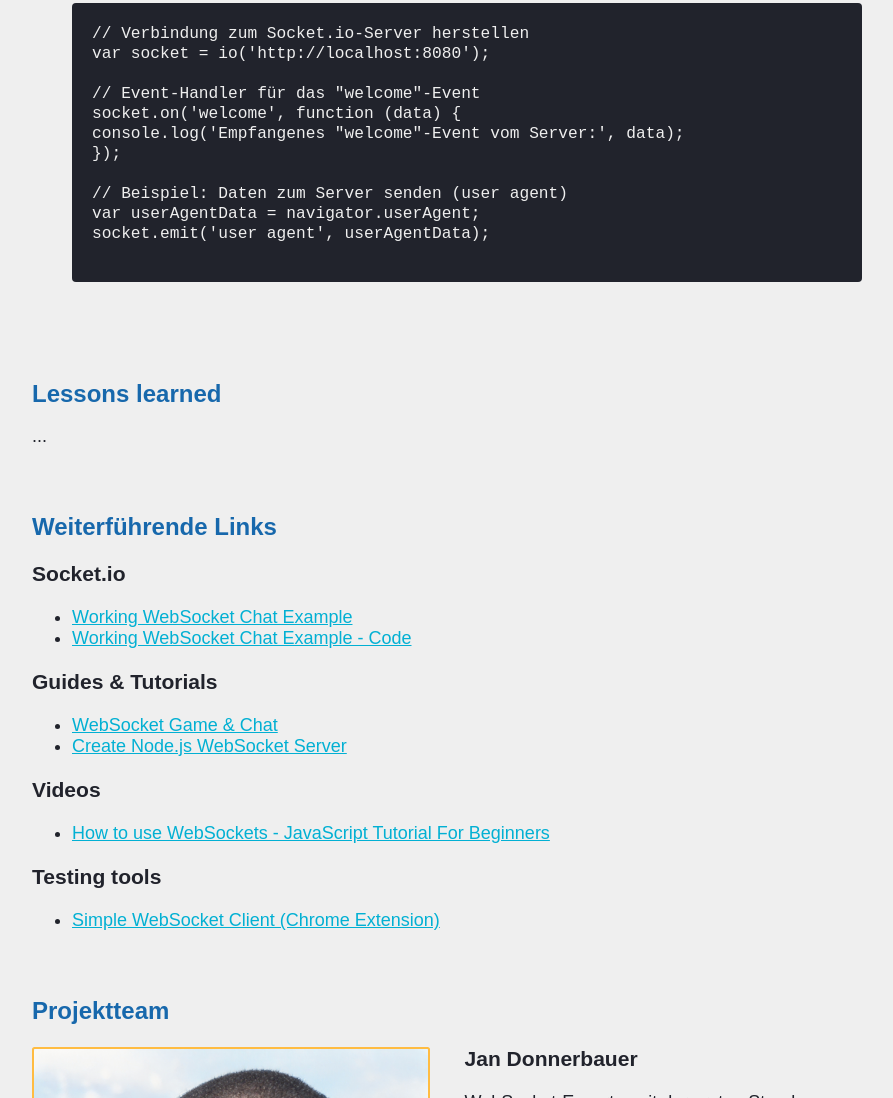
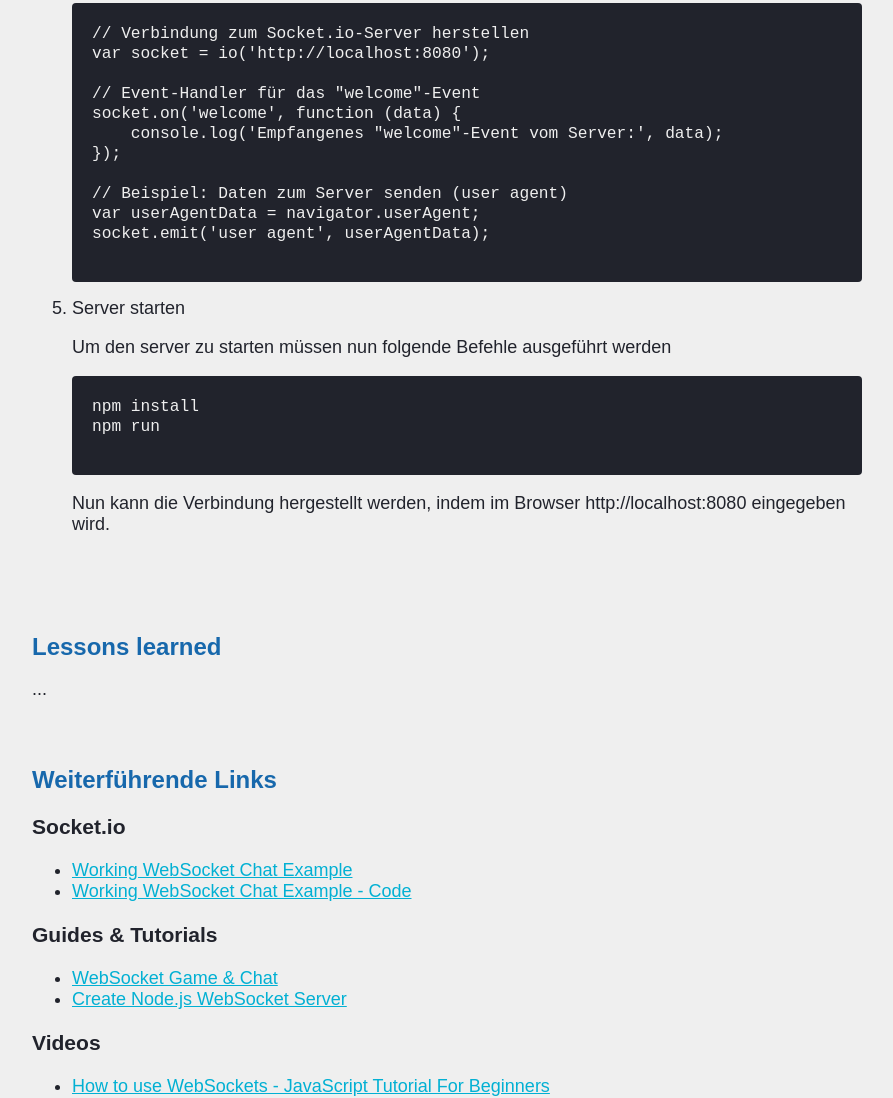
Before and after one commit to WDP3-FH/websockets-for-dummies, a plain HTML site: page summary_page/index.html in a window 1280 px wide. Shown: the part 4698-5796 px from the top of the page, without its empty margins (58-951 px from the left). Drawn offline with Linux system fonts and the light colour scheme; a web font is replaced by a local one.

Commit message:
add more stuff

```diff
--- a/summary_page/index.html
+++ b/summary_page/index.html
@@ -313,6 +313,23 @@ var userAgentData = navigator.userAgent;
 socket.emit('user agent', userAgentData);
                                 </code>
                             </pre>
+
+                            <li>Server starten</li>
+                            <p>
+                                Um den server zu starten müssen nun folgende
+                                Befehle ausgeführt werden
+                            </p>
+                            <pre class="display-code">
+                            <code>
+npm install
+npm run
+                            </code>
+                            </pre>
+                            <p>
+                                Nun kann die Verbindung hergestellt werden,
+                                indem im Browser http://localhost:8080
+                                eingegeben wird.
+                            </p>
                         </ol>
                     </section>
                 </section>
```
Lines whose indentation alone changed are shown as unchanged.
